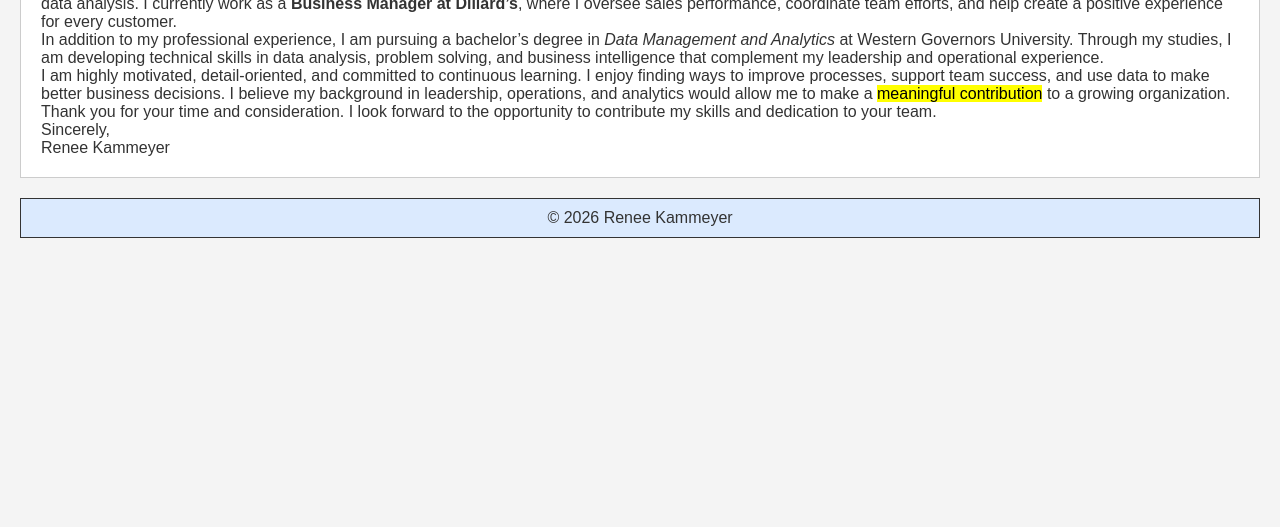
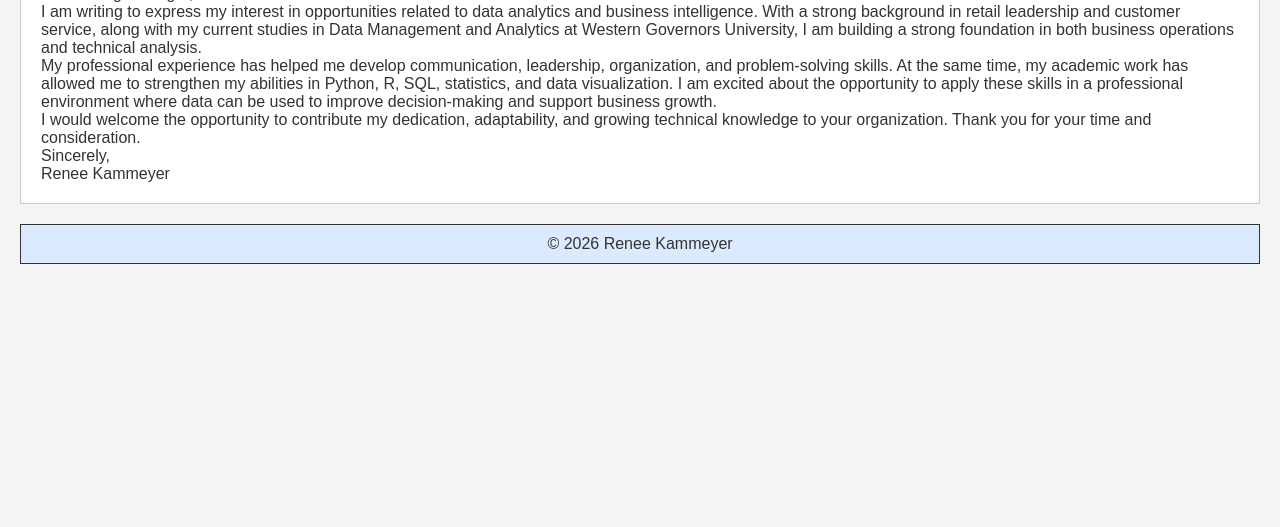
Before and after one commit to rk0928/wgu-html-portfolio, a plain HTML site: page cover-letter.html in a window 1280 px wide. Shown: the part 273-800 px from the top of the page. Drawn offline with Linux system fonts and the light colour scheme.

Commit message:
Update cover-letter.html
assignment needed revision

```diff
--- a/cover-letter.html
+++ b/cover-letter.html
@@ -2,18 +2,18 @@
 <html lang="en">
 <head>
     <meta charset="UTF-8">
+    <meta name="viewport" content="width=device-width, initial-scale=1.0">
     <title>Cover Letter - Renee Kammeyer</title>
     <link rel="stylesheet" href="style.css">
 </head>
-
 <body>
 
-<header>
+    <header id="main-header">
         <h1>Renee Kammeyer</h1>
         <h2>Cover Letter</h2>
     </header>
 
-<nav>
+    <nav class="navigation">
         <a href="resume.html">Resume</a> |
         <a href="cover-letter.html">Cover Letter</a> |
         <a href="career-goals.html">Career Goals</a>
@@ -21,38 +21,42 @@
 
     <main>
 
-<section>
-<article>
+        <section class="section-box">
+            <h2>Cover Letter</h2>
 
             <p>Dear Hiring Manager,</p>
 
-<hr>
-
             <p>
-My name is <span>Renee Kammeyer</span>, and I am writing to express my interest in opportunities where I can apply my experience in business management, customer service, and data analysis. I currently work as a <strong>Business Manager at Dillard’s</strong>, where I oversee sales performance, coordinate team efforts, and help create a positive experience for every customer.
+                I am writing to express my interest in opportunities related to data analytics
+                and business intelligence. With a strong background in retail leadership and
+                customer service, along with my current studies in Data Management and Analytics
+                at Western Governors University, I am building a strong foundation in both
+                business operations and technical analysis.
             </p>
 
             <p>
-In addition to my professional experience, I am pursuing a bachelor’s degree in <em>Data Management and Analytics</em> at Western Governors University. Through my studies, I am developing technical skills in data analysis, problem solving, and business intelligence that complement my leadership and operational experience.
+                My professional experience has helped me develop communication, leadership,
+                organization, and problem-solving skills. At the same time, my academic work
+                has allowed me to strengthen my abilities in Python, R, SQL, statistics,
+                and data visualization. I am excited about the opportunity to apply these
+                skills in a professional environment where data can be used to improve
+                decision-making and support business growth.
             </p>
 
             <p>
-I am highly motivated, detail-oriented, and committed to continuous learning. I enjoy finding ways to improve processes, support team success, and use data to make better business decisions. I believe my background in leadership, operations, and analytics would allow me to make a <mark>meaningful contribution</mark> to a growing organization.
+                I would welcome the opportunity to contribute my dedication, adaptability,
+                and growing technical knowledge to your organization. Thank you for your
+                time and consideration.
             </p>
 
-<p>
-Thank you for your time and consideration. I look forward to the opportunity to contribute my skills and dedication to your team.
-</p>
-
-<p>Sincerely,<br>Renee Kammeyer</p>
-
-</article>
+            <p>Sincerely,</p>
+            <p>Renee Kammeyer</p>
         </section>
 
     </main>
 
-<footer>
-<p>© 2026 Renee Kammeyer</p>
+    <footer id="page-footer">
+        <p>&copy; 2026 Renee Kammeyer</p>
     </footer>
 
 </body>
```
Lines whose indentation alone changed are shown as unchanged.
